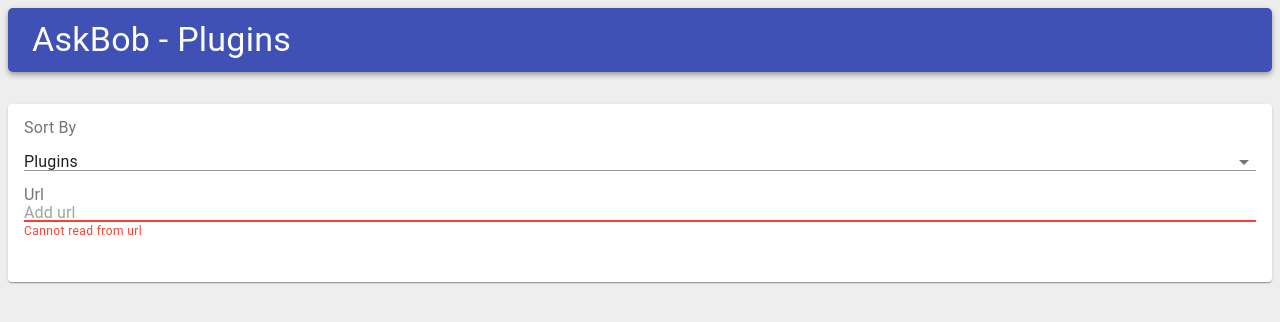
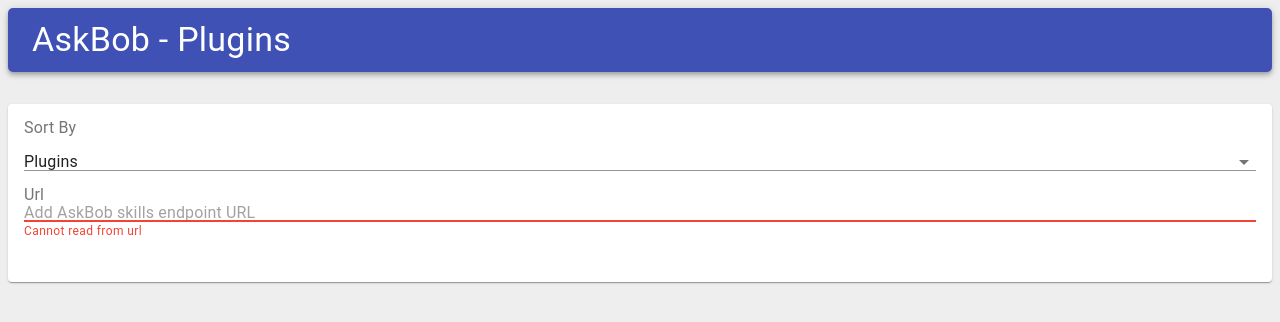
Before and after one commit to UCL-COMP0016-2020-Team-39/askbob-skills-viewer, a React (Create React App) app: page / in a window 1280 px wide. Shown: the top 322 px of the page. Built offline with nearby package versions, Linux system fonts and the light colour scheme.

Commit message:
changed placeholder

```diff
--- a/src/components/Selector/index.js
+++ b/src/components/Selector/index.js
@@ -34,7 +34,7 @@ const Selector = ({ sortBy, setSortBy, url, setUrl, errorText }) => {
         <FormControl className={classes.formControl}>
           <FormLabel>Url</FormLabel>
           <TextField
-            placeholder='Add url'
+            placeholder='Add AskBob skills endpoint URL'
             value={url}
             helperText={errorText}
             error={!!errorText}
```
